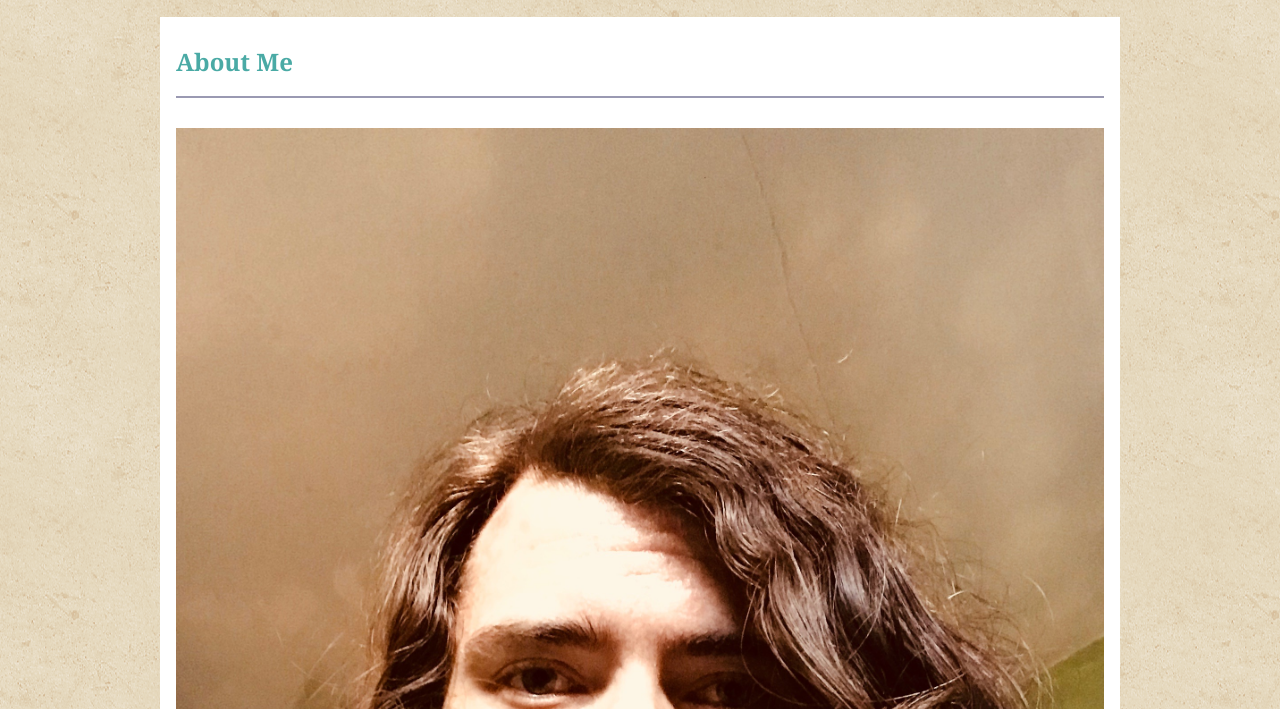
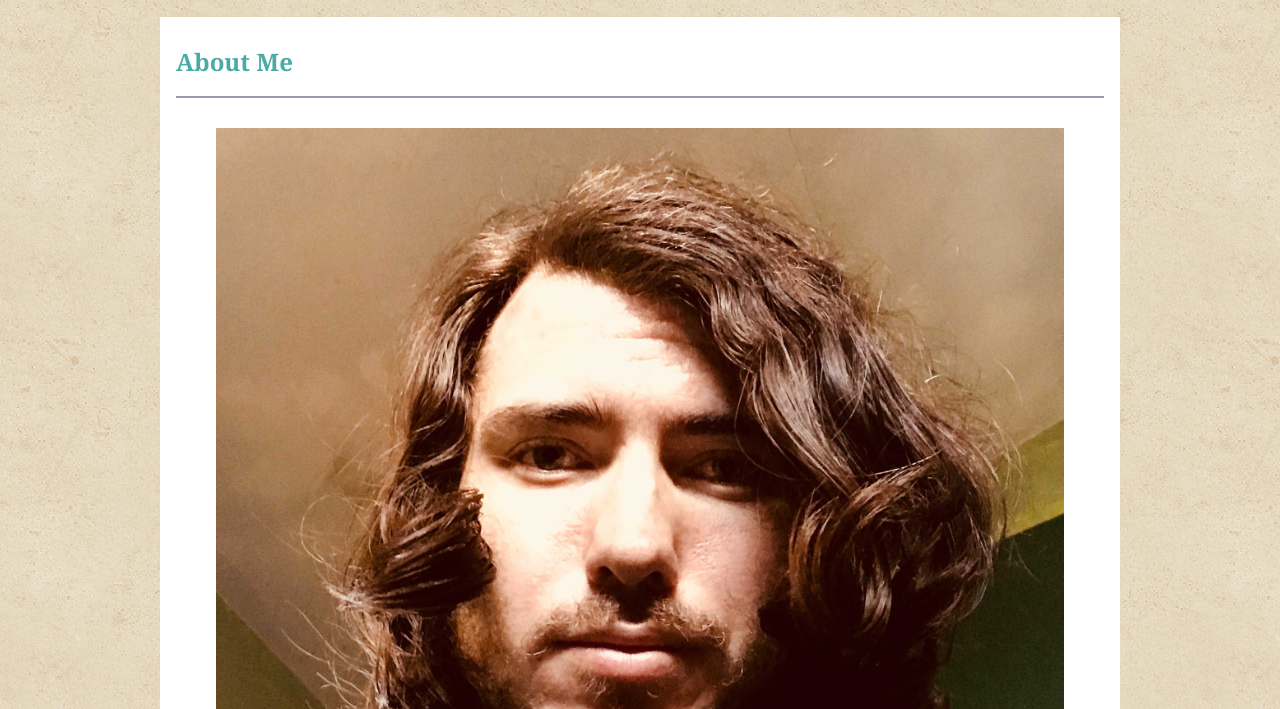
Before and after one commit to chrisArmo/Responsive-Portfolio, a plain HTML site: page index.html in a window 1280 px wide. Shown: the part 91-800 px from the top of the page. Drawn offline with Linux system fonts and the light colour scheme.

Commit message:
Add new selfie image to index.html

```diff
--- a/index.html
+++ b/index.html
@@ -37,7 +37,11 @@
         <div class="about main-section container clearfix">
             <h2>About Me</h2>
 
-            <img src="assets/img/grunge.jpeg" alt="Close up portrait selfie of Chris Armendarez with sepia tones">
+            <figure>
+                <img src="assets/img/grunge.jpg" alt="Close up portrait selfie of Chris Armendarez with sepia tones">
+
+                <figcaption></figcaption>
+            </figure>
 
             <p>Lorem ipsum dolor sit amet consectetur adipisicing elit. Numquam distinctio animi voluptatem magnam dicta assumenda ex, temporibus vero alias perferendis, maxime earum. Facere minima, asperiores tenetur sequi numquam mollitia ea?</p>
 
```
Also changed, not shown: assets/img/grunge.jpeg (deleted), assets/img/grunge.jpg (added).
